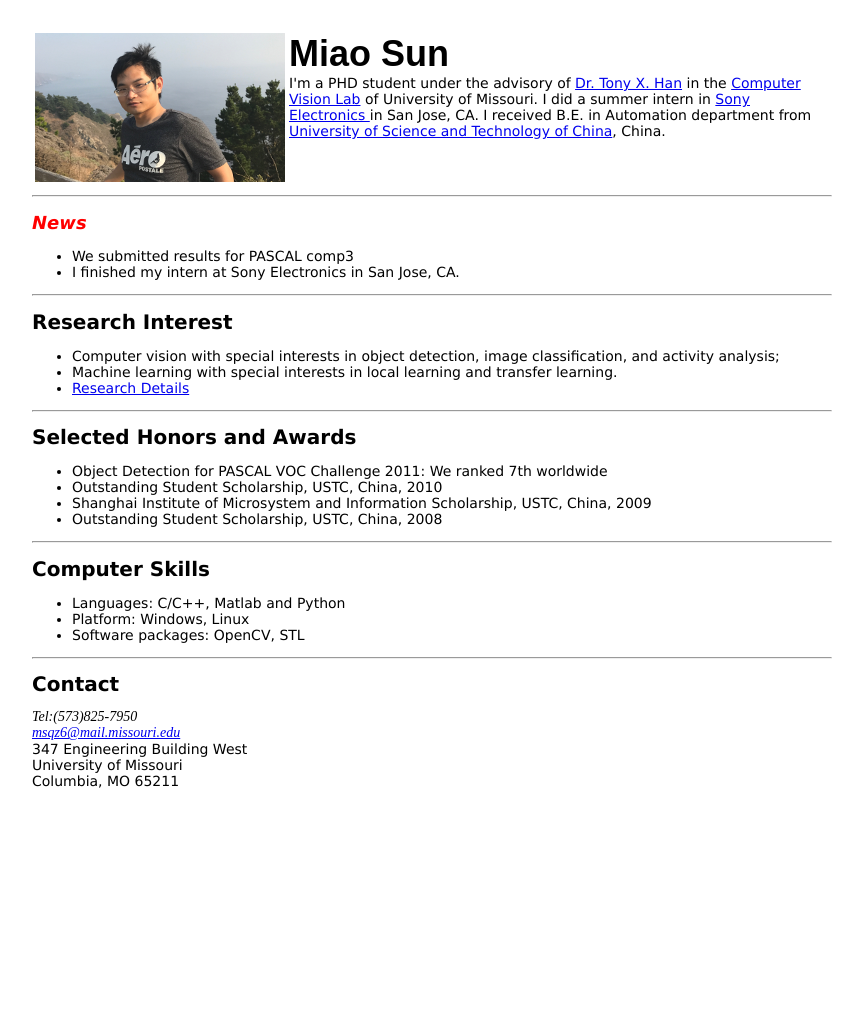
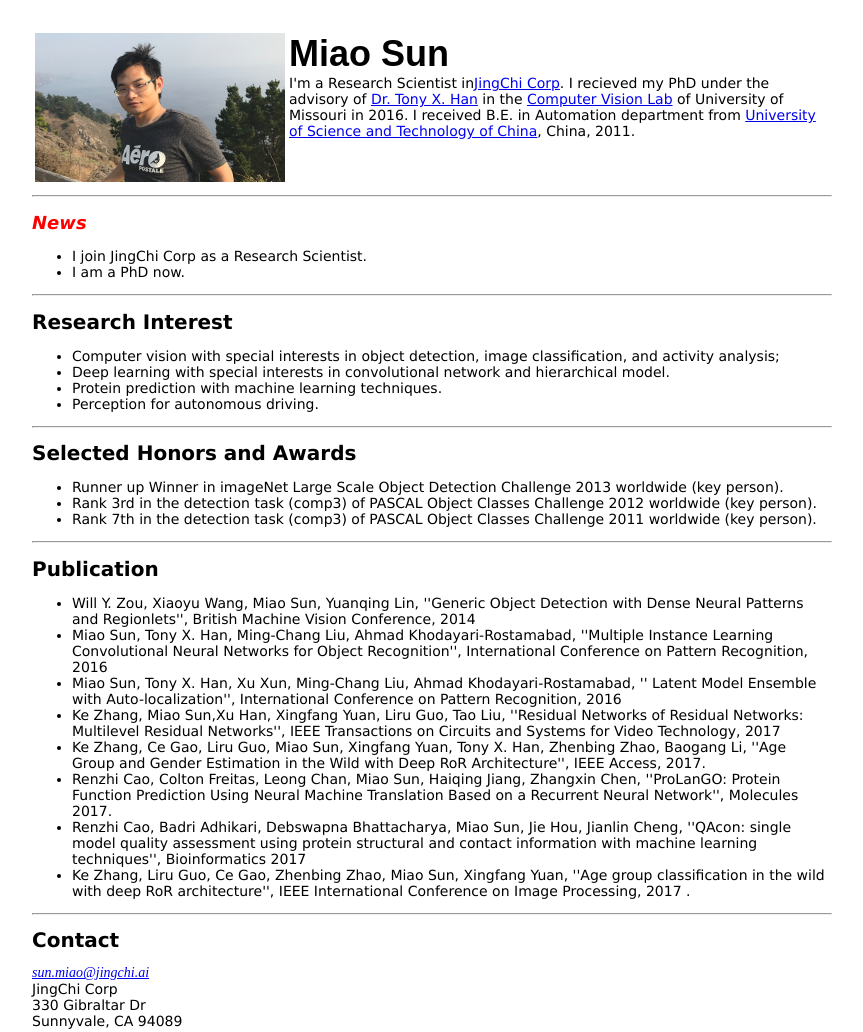
Before and after one commit to coldstonehotstone/coldstonehotstone.github.io, a plain HTML site: page index.html in a window 1280 px wide. Shown: the whole page, without its empty margins (208-1071 px from the left). Before the commit the page ends 819 px from the top, so only its background shows below. Drawn offline with Linux system fonts and the light colour scheme.

Commit message:
update page

```diff
--- a/index.html
+++ b/index.html
@@ -15,7 +15,7 @@
   <td> <div class="name">
     Miao Sun
  </div>
-I'm a PHD student under the advisory of <a class="urllink" href="http://web.missouri.edu/%7Ehantx" rel="nofollow">Dr. Tony X. Han</a> in the <a class="urllink" href="http://vision.ece.missouri.edu/" rel="nofollow">Computer Vision Lab</a> of University of Missouri. I did a summer intern in <a class="urllink" href="http://discover.store.sony.com/sonyjobs/pages/about/about.html" rel="nofollow">Sony Electronics </a> in San Jose, CA. I received B.E. in Automation department from <a class="urllink" href="http://en.ustc.edu.cn/" rel="nofollow">University of Science and Technology of China</a>, China.
+I'm a Research Scientist in<a class="urllink" href="http://jingchi.ai/" rel="nofollow">JingChi Corp</a>. I recieved my PhD under the advisory of <a class="urllink" href="http://web.missouri.edu/%7Ehantx" rel="nofollow">Dr. Tony X. Han</a> in the <a class="urllink" href="http://vision.ece.missouri.edu/" rel="nofollow">Computer Vision Lab</a> of University of Missouri in 2016. I received B.E. in Automation department from <a class="urllink" href="http://en.ustc.edu.cn/" rel="nofollow">University of Science and Technology of China</a>, China, 2011.
 </td>
 </tr>
 </tbody></table>
@@ -24,8 +24,8 @@ I'm a PHD student under the advisory of <a class="urllink" href="http://web.miss
 <div class="section">
 <h1><font color="red" size="4"><i>News</i></font></h1>
 <ul>
-<li>We submitted results for PASCAL comp3
-<li>I finished my intern at Sony Electronics in San Jose, CA.
+<li>I join JingChi Corp as a Research Scientist.
+<li>I am a PhD now.
 <ul>
 </ul></ul></div>
 
@@ -35,9 +35,9 @@ I'm a PHD student under the advisory of <a class="urllink" href="http://web.miss
 	<h1>Research Interest</h1>
 <ul>
 <li>Computer vision with special interests in object detection, image classification, and activity analysis;
-<li>Machine learning with special interests in local learning and transfer learning.
-<li> <a href="Miao_research.html">Research Details </a>
-
+<li>Deep learning with special interests in convolutional network and hierarchical model.
+<li>Protein prediction with machine learning techniques.
+<li>Perception for autonomous driving.
 </div>
 
 
@@ -47,19 +47,23 @@ I'm a PHD student under the advisory of <a class="urllink" href="http://web.miss
 <div class="section">
 	<h1>Selected Honors and Awards</h1>
 <ul>
-<li>Object Detection for PASCAL VOC Challenge 2011: We ranked 7th worldwide
-<li>Outstanding Student Scholarship, USTC, China, 2010
-<li>Shanghai Institute of Microsystem and Information Scholarship, USTC, China, 2009
-<li>Outstanding Student Scholarship, USTC, China, 2008
+<li>Runner up Winner in imageNet Large Scale Object Detection Challenge 2013 worldwide (key person).
+<li>Rank 3rd in the detection task (comp3) of PASCAL Object Classes Challenge 2012 worldwide (key person).
+<li>Rank 7th in the detection task (comp3) of PASCAL Object Classes Challenge 2011 worldwide (key person).
 </div>
 
 <hr>
 <div class="section">
-<h1>Computer Skills</h1>
+<h1>Publication</h1>
 <ul>
-<li>Languages: C/C++, Matlab and Python</li>
-<li>Platform: Windows, Linux</li>
-<li>Software packages: OpenCV, STL</li>
+<li>Will Y. Zou, Xiaoyu Wang, Miao Sun, Yuanqing Lin, ''Generic Object Detection with Dense Neural Patterns and Regionlets'',  British Machine Vision Conference, 2014
+<li>Miao Sun, Tony X. Han, Ming-Chang Liu, Ahmad Khodayari-Rostamabad, ''Multiple Instance Learning Convolutional Neural Networks for Object Recognition'', International Conference on Pattern Recognition, 2016
+<li>Miao Sun, Tony X. Han, Xu Xun, Ming-Chang Liu, Ahmad Khodayari-Rostamabad, '' Latent Model Ensemble with Auto-localization'', International Conference on Pattern Recognition, 2016
+<li>Ke Zhang, Miao Sun,Xu Han, Xingfang Yuan, Liru Guo, Tao Liu, ''Residual Networks of Residual Networks: Multilevel Residual Networks'',  IEEE Transactions on Circuits and Systems for Video Technology, 2017
+<li>Ke Zhang, Ce Gao, Liru Guo, Miao Sun, Xingfang Yuan, Tony X. Han, Zhenbing Zhao, Baogang Li, ''Age Group and Gender Estimation in the Wild with Deep RoR Architecture'', IEEE Access, 2017.
+<li>Renzhi Cao, Colton Freitas, Leong Chan, Miao Sun, Haiqing Jiang, Zhangxin Chen, ''ProLanGO: Protein Function Prediction Using Neural Machine Translation Based on a Recurrent Neural Network'', Molecules 2017.
+<li>Renzhi Cao, Badri Adhikari, Debswapna Bhattacharya, Miao Sun, Jie Hou, Jianlin Cheng, ''QAcon: single model quality assessment using protein structural and contact information with machine learning techniques'', Bioinformatics 2017
+<li>Ke Zhang, Liru Guo, Ce Gao, Zhenbing Zhao, Miao Sun, Xingfang Yuan, ''Age group classification in the wild with deep RoR architecture'', IEEE International Conference on Image Processing, 2017 .
 <ul>
 </ul></ul></div>
 
@@ -67,12 +71,11 @@ I'm a PHD student under the advisory of <a class="urllink" href="http://web.miss
 <div class="section">
 <h1> Contact </h1>
 
-    <div class="Tel"> <a class="Tel">Tel:(573)825-7950</a> </div>
-    <div class="email"> <a class="urllink" href="mailto:msqz6@mail.missouri.edu" rel="nofollow">msqz6@mail.missouri.edu</a> </div>
+    <div class="email"> <a class="urllink" href="mailto:sun.miao@jingchi.ai" rel="nofollow">sun.miao@jingchi.ai</a> </div>
     <div class="address">
-		347 Engineering Building West<br>
-		University of Missouri<br>
-		Columbia, MO 65211<br>
+JingChi Corp<br>
+330 Gibraltar Dr<br>
+Sunnyvale, CA 94089<br>
     </div>
 </div>
 
```
Also changed, not shown: Miao_research.html (deleted, +0 -86 lines).
